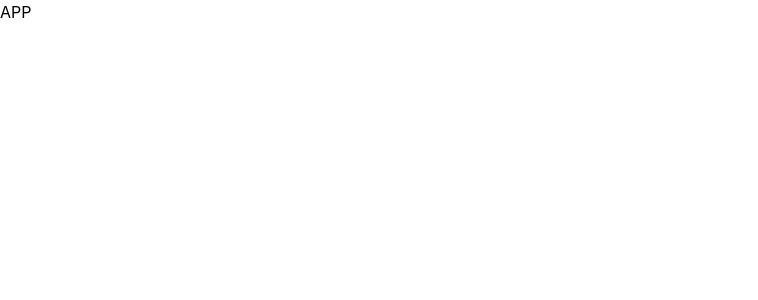
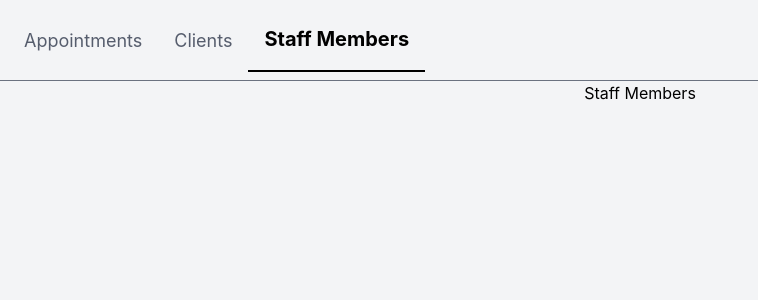
Before and after one commit to medamine29/modaresa-test-api, a React (Create React App) app: page /staff-members in a window 1280 px wide. Shown: the top 300 px of the page, without its empty margins (0-758 px from the left). Built offline with nearby package versions, Linux system fonts and the light colour scheme.

Commit message:
setup ts & layout & router

```diff
--- a/package.json
+++ b/package.json
@@ -8,7 +8,9 @@
     "@testing-library/user-event": "^13.5.0",
     "react": "^18.2.0",
     "react-dom": "^18.2.0",
+    "react-router-dom": "^6.21.3",
     "react-scripts": "5.0.1",
+    "typescript": "^5.3.3",
     "web-vitals": "^2.1.4"
   },
   "scripts": {
--- a/src/App.js
+++ /dev/null
@@ -1,10 +0,0 @@
-
-const App = () => {
-  return (
-    <div>
-      APP
-    </div>
-  )
-}
-
-export default App;
--- /dev/null
+++ b/src/App.tsx
@@ -0,0 +1,26 @@
+import React from "react"
+import { createBrowserRouter,  createRoutesFromElements, Route, RouterProvider } from "react-router-dom"
+import MainLayout from "./layouts/MainLayout.tsx"
+import Appointments from "./pages/Appointments.tsx"
+import Clients from "./pages/Clients.tsx"
+import StaffMembers from "./pages/Staff-members.tsx"
+
+
+const App: React.FC = () => {
+
+  const router = createBrowserRouter(
+    createRoutesFromElements(
+      <Route path="/" element={<MainLayout />}>
+        <Route index element={<Appointments />} />
+        <Route path="/clients" element={<Clients />} />
+        <Route path="/staff-members" element={<StaffMembers />} />
+      </Route>
+    )
+  )
+
+  return (
+    <RouterProvider router={router} />
+  )
+}
+
+export default App
--- /dev/null
+++ b/src/components/Header.tsx
@@ -0,0 +1,50 @@
+import React from "react";
+import { NavLink } from "react-router-dom";
+
+const Header = () => {
+
+  interface RouteData {
+    label: string;
+    to: string
+  }
+
+  const routesData: RouteData[] = [
+    {
+      label: 'Appointments',
+      to: '/',
+    },
+    {
+      label: 'Clients',
+      to: '/clients',
+    },
+    {
+      label: 'Staff Members',
+      to: '/staff-members',
+    }
+  ]
+
+  const navLinkStyles = ({ isActive }: { isActive: boolean }) => {
+    return {
+      fontWeight: isActive ? 'bold' : 'normal',
+      fontSize: isActive ? '20px' : '18px',
+      borderBottom: isActive ? 'solid 2px black' : 'none',
+      color: isActive ? 'black' : '#565D6D'
+    }
+  }
+
+  const renderedRoutes = routesData.map(route => {
+    return (
+      <NavLink key={route.label} to={route.to} style={navLinkStyles} className="flex gap-2 items-center p-4">
+        <div> { route.label } </div>
+      </NavLink>
+    )
+  })
+
+  return (
+    <div className="flex p-2 border-b border-gray-500">
+      { renderedRoutes }
+    </div>
+  );
+}
+
+export default Header;
--- a/src/index.js
+++ b/src/index.tsx
@@ -1,9 +1,9 @@
 import React from 'react';
 import ReactDOM from 'react-dom/client';
 import './index.css';
-import App from './App';
+import App from './App.tsx';
 
-const root = ReactDOM.createRoot(document.getElementById('root'));
+const root = ReactDOM.createRoot(document.getElementById('root') as HTMLElement);
 
 root.render(
   <React.StrictMode>
--- /dev/null
+++ b/src/layouts/MainLayout.tsx
@@ -0,0 +1,16 @@
+import React from "react";
+import Header from "../components/Header.tsx";
+import { Outlet } from "react-router-dom";
+
+const MainLayout: React.FC = () => {
+  return (
+    <div className="bg-gray-100">
+      <Header />
+      <div className="w-screen min-h-screen flex flex-col items-center">
+        <Outlet />
+      </div>
+    </div>
+  );
+};
+
+export default MainLayout;
--- /dev/null
+++ b/src/pages/Appointments.tsx
@@ -0,0 +1,11 @@
+import React from "react";
+
+const Appointments: React.FC = () => {
+  return (
+    <div>
+      APPOINTEMENTS
+    </div>
+  );
+}
+
+export default Appointments;
--- /dev/null
+++ b/src/pages/Clients.tsx
@@ -0,0 +1,11 @@
+import React from "react";
+
+const Clients = () => {
+  return (
+    <div>
+      Clients
+    </div>
+  );
+}
+
+export default Clients
--- /dev/null
+++ b/src/pages/Staff-members.tsx
@@ -0,0 +1,11 @@
+import React from "react";
+
+const StaffMembers = () => {
+  return (
+    <div>
+      Staff Members
+    </div>
+  );
+}
+
+export default StaffMembers;
```
Also changed, not shown: 1 other file (tests, documents, lock files or other folders).
